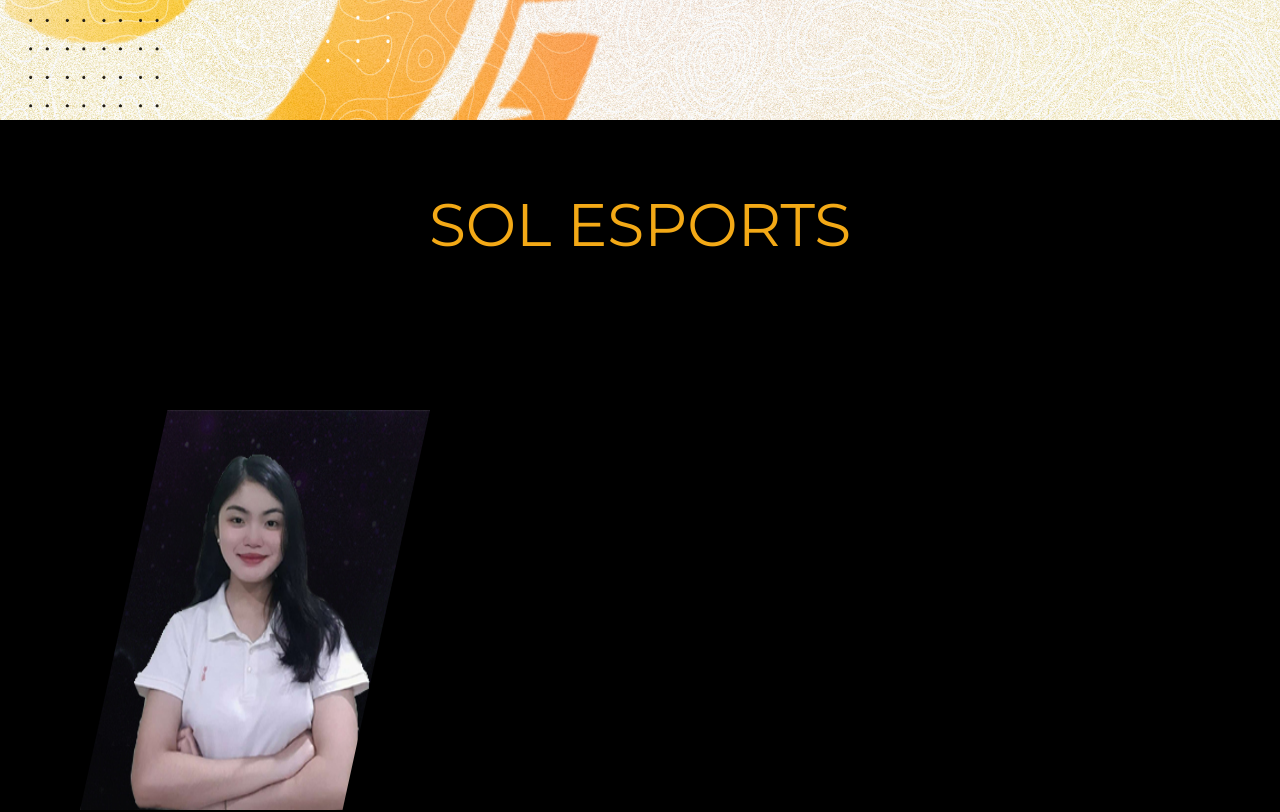
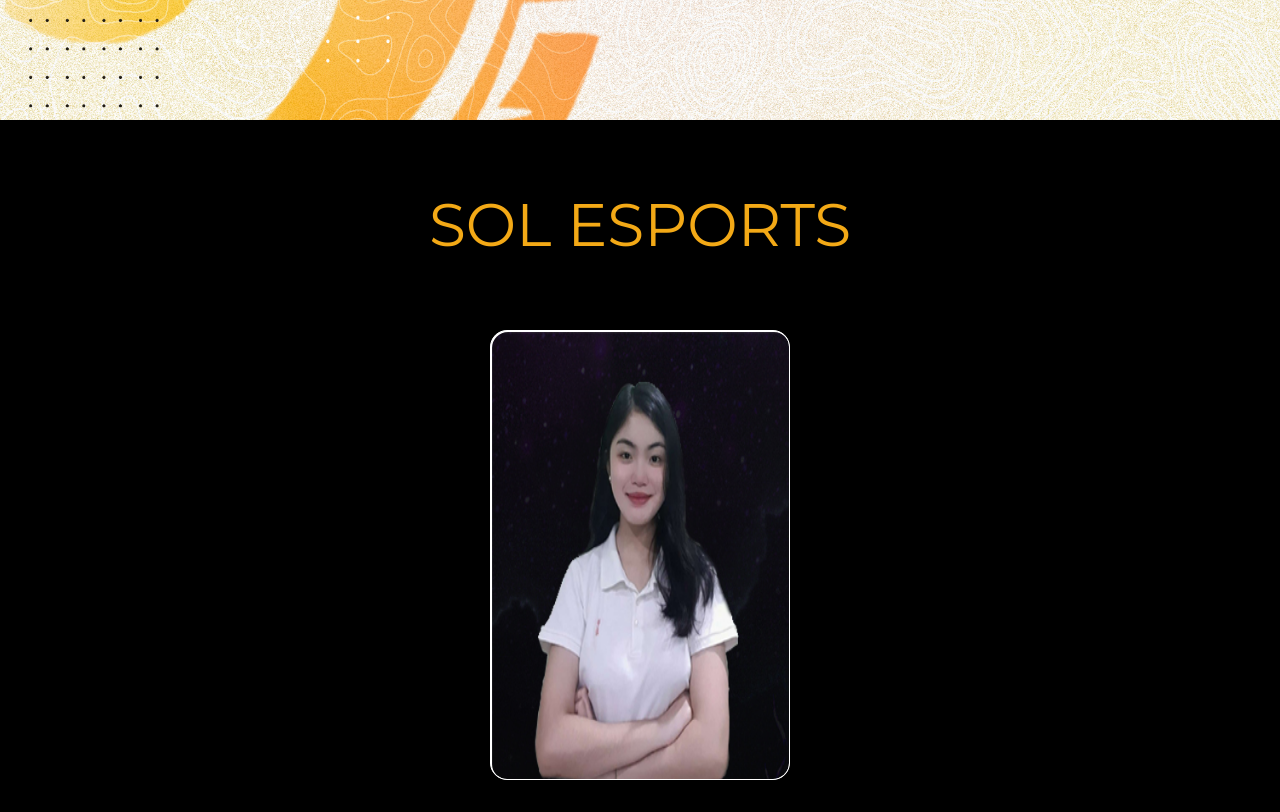
Before and after one commit to Hitoru141/EsportsWebsite, a React (Vite) app: page /team in a window 1280 px wide. Shown: the part 380-1192 px from the top of the page. Built offline with nearby package versions, Linux system fonts and the light colour scheme; a web font is replaced by a local one.

Commit message:
fixed playerpage css

```diff
--- a/src/Components/Playercard.jsx
+++ b/src/Components/Playercard.jsx
@@ -12,15 +12,13 @@
 
   return (
     <div className="img-card">
-      <img src={samp} className="img-card-prof" />
+      <img src={samp} className="img-card" />
       <div className="hover-content">
-        <div className="text-container">
-          <p className="player-name">{member.memberName}</p>
-          <div className="player-type-box">
-            <p className="player-type">{member.memberProfileType}</p>
-          </div>
-          <p className="player-type">{member.memberAddress}</p>
+        <p className="player-name">{member.memberName}</p>
+        <div className="player-type-box">
+          <p className="player-type">{member.memberProfileType}</p>
         </div>
+        <p className="player-type">{member.memberAddress}</p>
 
         <div className="button-container">
           <a
--- a/src/Styles/players.css
+++ b/src/Styles/players.css
@@ -2,18 +2,18 @@
     display: flex;
     align-items: center;
     flex-direction: column;
+    justify-content: center;
     min-height: 70vh;
     width: 100vw;
     background-color: rgb(0, 0, 0);
 }
 .playercard-wrap{
-    display: grid;
-    grid-template-columns: repeat(3, minmax( 0, 1fr));
-    padding: 2rem 2rem;
-    grid-gap: 2em;
-    margin: 2em 2em;
-    height: 50%;
-
+  display: grid;
+  grid-template-columns: repeat(auto-fit, minmax(180px, 300px));
+  justify-content: center;
+  width: 60%;
+  gap: 50px;
+  margin-bottom: 10rem;
 }
 
 .pteam-header{
@@ -23,19 +23,20 @@
 
 /* PLAYER CARD */
 .img-card {
+  box-sizing: border-box;
   position: relative;
-  width: 350px;
-  height: 400px;
-  /* background: url("../assets/Portrait.jpg") no-repeat center; */
+  width: 300px;
+  height: 450px;
   background-size: cover;
-  clip-path: polygon(25% 0%, 100% 0%, 75% 100%, 0% 100%);
   background-color: white;
   overflow: hidden;
+  border-radius: 17px;
+  border: 1px solid white;
+  box-shadow: 12px 17px 51px rgba(0, 0, 0, 0.22);
+  backdrop-filter: blur(6px);
+  transition: all 0.5s;
 }
-.img-card-prof{
-  width: 350px;
-  height: 400px;
-}
+
 
 .img-card::before {
   content: "";
@@ -49,20 +50,28 @@
   height: 100%;
   backdrop-filter: blur(5px);
   opacity: 0;
-  background-color: hsla(0, 0%, 100%, 0.632);
+
   transition: opacity 0.3s;
 }
 
 .img-card:hover::before {
   opacity: 1;
+
+}
+.img-card:hover{
+  border: 3px solid rgb(106, 12, 199);
+  transform: scale(1.05);
 }
 
 .img-card:hover .hover-content {
   opacity: 1;
+  background-color: hsla(0, 0%, 100%, 0.632);
+  width: 100%;
+  height: 100%;
+
 }
 
 .player-name{
-  margin-left: 2rem;
   font-size: 2rem;
   font-weight: 700;
 }
@@ -71,7 +80,6 @@
   font-weight: 600;
 }
 .player-type-box{
-  margin-left: 5rem;
   display: flex;
   align-items: center;
   justify-content: center;
@@ -87,14 +95,14 @@
   position: absolute;
   top: 50%;
   left: 50%;
-
   transform: translate(-50%, -50%);
   font-size: 24px;
   font-weight: bold;
   text-align: center;
   opacity: 0;
   transition: opacity 0.3s;
-  z-index: 1; /* Ensure hover content appears above blurred background */
+  z-index: 1;
+
 }
 
 .button-container {
--- a/src/Views/Playerpage.jsx
+++ b/src/Views/Playerpage.jsx
@@ -23,11 +23,9 @@
       <div className="player-wrap">
         <p className="pteam-header"> SOL ESPORTS</p>
         <div className="playercard-wrap">
-          <div className="adt_addplayerwrap">
-            {memberInfo.map((member, index) => (
-              <Playercard key={index} member={member} />
-            ))}
-          </div>
+          {memberInfo.map((member, index) => (
+            <Playercard key={index} member={member} />
+          ))}
         </div>
       </div>
       <Footer />
```
